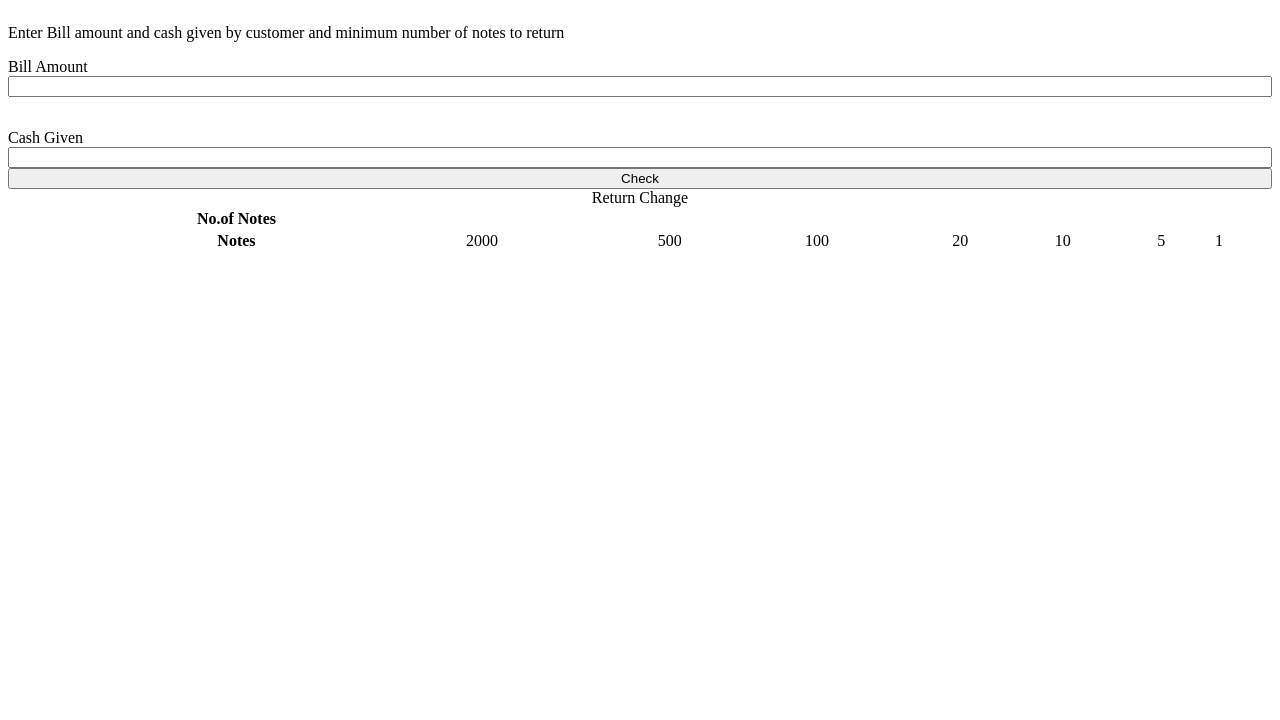
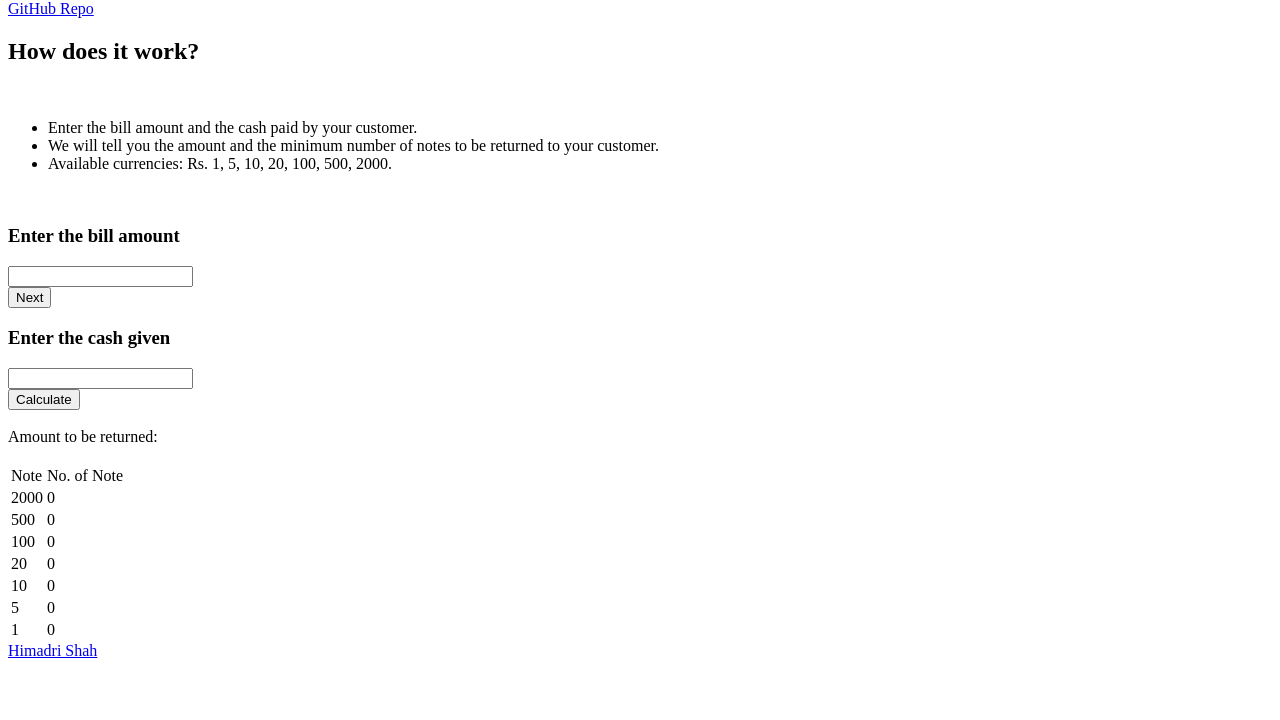
Before and after one commit to BhargaviSheth/Cash-Register-JS, a plain HTML site: page index.html in a window 1280 px wide. Shown: the part 80-800 px from the top of the page. Drawn offline with Linux system fonts and the light colour scheme.

Commit message:
change structure

```diff
--- a/app.js
+++ b/app.js
@@ -1,7 +1,16 @@
-const billAmount = document.querySelector('#bill-Amount');
+const billAmount = document.querySelector('#bill-amount');
 console.log(billAmount)
 const checkbutton = document.querySelector('#check-button');
 const cashGiven = document.querySelector('#Cash-given');
 const message = document.querySelector("#error0message") ;
 
-checkbutton.addEventListener('click' , () => console.log("clicked"));
+checkbutton.addEventListener('click' , function validateBillandCashAmount(){
+  message.computedStyleMap.display = "none"
+  if(billAmount.value > 0){
+
+  }
+  else{
+    message.computedStyleMap.display="block"
+    message.innerHTML = "The Bill amount should be positive"
+  }
+});
--- a/index.html
+++ b/index.html
@@ -2,41 +2,107 @@
 <html lang="en">
 <head>
     <meta charset="UTF-8">
+    <meta http-equiv="X-UA-Compatible" content="IE=edge">
     <meta name="viewport" content="width=device-width, initial-scale=1.0">
-  <link rel ="stylesheet" href="style.css">
-  <title>Cash-Register</title>
+
+    <link rel="stylesheet" href="./style.css">
+
+    <title>Cash Register</title>
 </head>
+
 <body>
-  <div class="container">
-    <h1 class="heading">Cash Register Manager</h1>
-    <p class="description">
-      Enter Bill amount and cash given by customer and minimum number of notes to return
-    </p>
-    <label for ="bill-Amount">Bill Amount</label>
-    <input id = "bill-Amount" type="text"/>
-    <p id ="error-message"></p>
-    <label for ="Cash-given">Cash Given</label>
-    <input id = "Cash-given" type="text"/>
-    <button class="check-button">Check</button>
-    <table class="change-table">
-      <caption>Return Change</caption>
-      <tr>
-        <th>No.of Notes</th>
-        <td></td>
+
+	<h1>Cash Register</h1>
+
+	<p class="github"><a href="https://github.com/himadri2110/neoG-markTen" target="_blank">GitHub Repo</a></p>
+
+    <main>
+		<h2>How does it work? </h2>
+
+		<br>
+
+		<ul class="details">
+			<li>
+				Enter the bill amount and the cash paid by your customer.
+			</li>
+			<li>
+				We will tell you the amount and the minimum number of notes to be returned to your customer.
+			</li>
+			<li>
+				Available currencies: Rs. 1, 5, 10, 20, 100, 500, 2000.
+			</li>
+		</ul>
+
+		<br>
+
+		<div class="wrapper">
+			<div>
+				<h3>Enter the bill amount</h3>
+				<input type="number" id="bill" />
+			</div>
+
+			<button id="next">Next</button>
+
+			<div class="cashDiv">
+				<h3>Enter the cash given</h3>
+				<input type="number" id="cash" />
+			</div>
+
+			<button id="calculate">Calculate</button>
+
+			<div class="error"></div>
+
+			<br>
+
+			<div class="hidden">
+				Amount to be returned: <strong><span class="amount"></span></strong>
+			</div>
+
+			<br>
+
+			<table>
+				<tbody>
+					<tr class="title">
+						<td>Note</td>
+						<td>No. of Note</td>
 					</tr>
 					<tr>
-        <th>Notes</th>
 						<td>2000</td>
+						<td>0</td>
+					</tr>
+					<tr>
 						<td>500</td>
+						<td>0</td>
+					</tr>
+					<tr>
 						<td>100</td>
+						<td>0</td>
+					</tr>
+					<tr>
 						<td>20</td>
+						<td>0</td>
+					</tr>
+					<tr>
 						<td>10</td>
+						<td>0</td>
+					</tr>
+					<tr>
 						<td>5</td>
+						<td>0</td>
+					</tr>
+					<tr>
 						<td>1</td>
+						<td>0</td>
 					</tr>
+				</tbody>
 			</table>
 		</div>
+    </main>
 
+    <footer>
+      <a href="https://himadrishah.tech" target="_blank">Himadri Shah</a>
+    </footer>
+
+    <script src="./main.js"></script>
 </body>
-<script src = "app.js"></script>
 </html>
```
Lines whose indentation alone changed are shown as unchanged.
